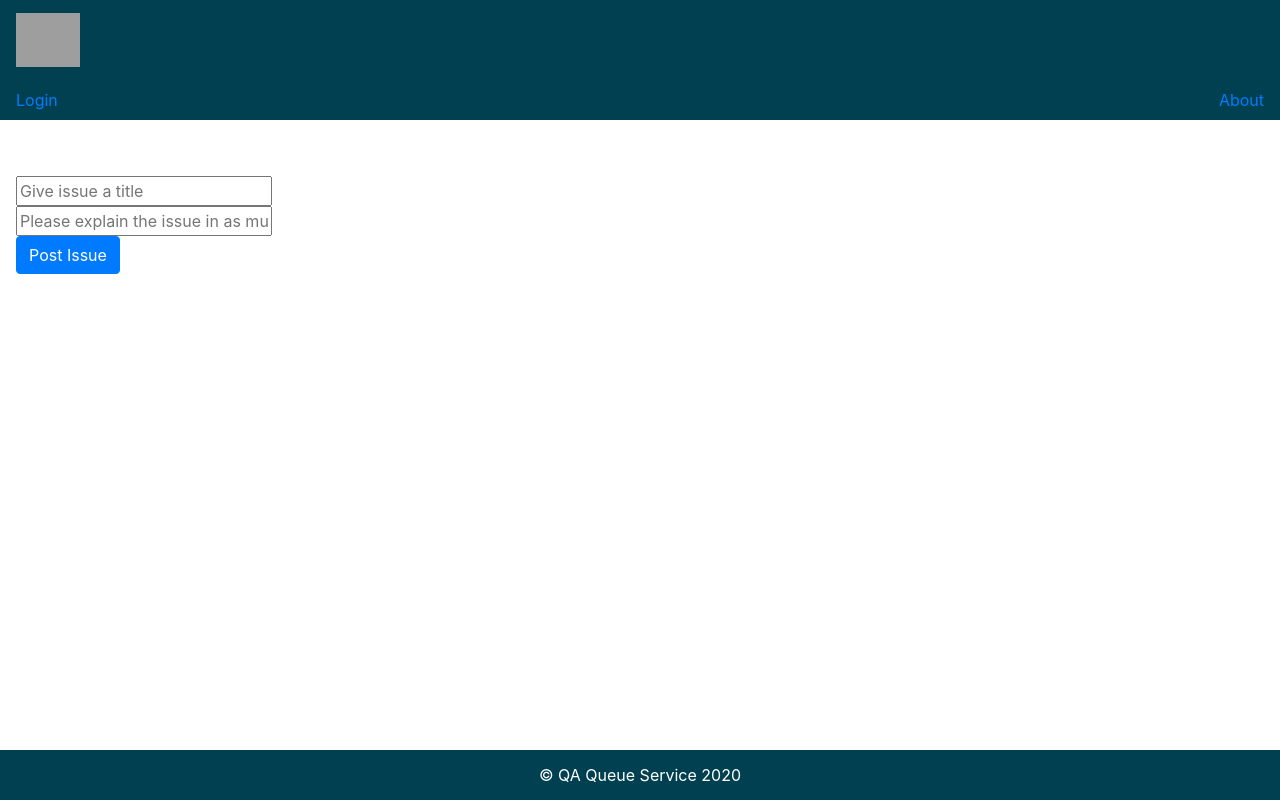
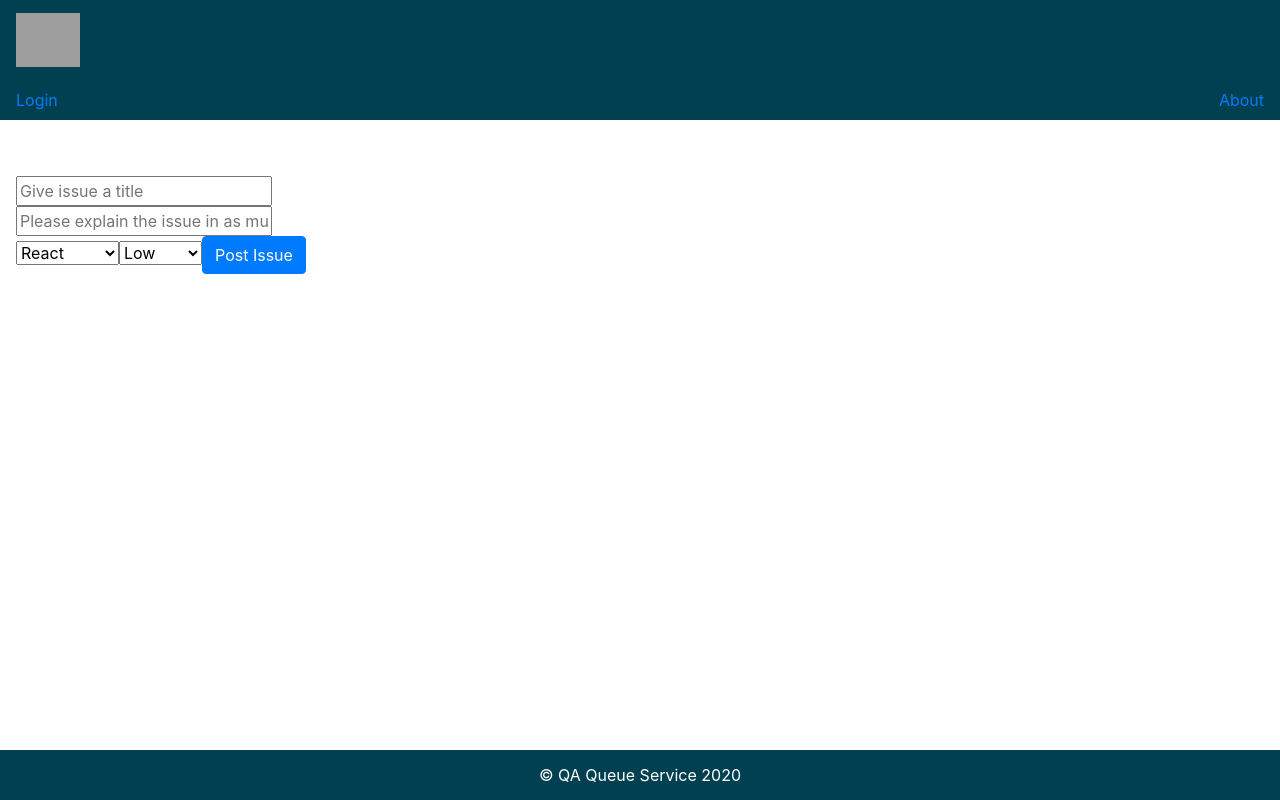
Before and after one commit to sa-mh/QA-GP-T2, a React (Create React App) app in the folder App/frontend/: page /postIssue in a window 1280 px wide. Built offline with nearby package versions, Linux system fonts and the light colour scheme; grey boxes are pictures that could not be loaded.

Commit message:
Added axios request and most fields for post request. -LT

```diff
--- a/App/frontend/src/Components/Create-Account-page/CreateAccount.jsx
+++ b/App/frontend/src/Components/Create-Account-page/CreateAccount.jsx
@@ -46,7 +46,7 @@ const CreateAccount = () => {
 
     const post_createAccount = (e) => {
         e.preventDefault();
-        axios.post("/create/trainee", {
+        axios.post("/trainee/create", {
             firstName: firstname,
             lastName: lastname,
             qaEmail: qaEmail,
--- a/App/frontend/src/Components/Login-page/LoginPage.jsx
+++ b/App/frontend/src/Components/Login-page/LoginPage.jsx
@@ -1,4 +1,4 @@
-import React, {useState, Redirect} from 'react'
+import React, {useState} from 'react'
 import { Link } from 'react-router-dom'
 import axios from 'axios'
 // import { Switch } from 'react-router-dom'
@@ -13,7 +13,7 @@ const LoginPage = props => {
 
     const get_Login = (e) => {
         e.preventDefault();
-        axios.get("/get/" + memberType + "/" + username)
+        axios.get("/"+ memberType + "/get/" + username)
         .then(response =>{
             console.log(response);
             if(response.data.password === password){
--- a/App/frontend/src/Components/Trainee/PostIssues/PostIssues.jsx
+++ b/App/frontend/src/Components/Trainee/PostIssues/PostIssues.jsx
@@ -3,26 +3,20 @@ import axios from 'axios'
 
 const PostIssues = () => {
 
-    const [title, setTitle] = useState("");
-    const [description, setDescription] = useState("");
+    const [ticketTitle, setTitle] = useState("");
+    const [ticketIssue, setIssue] = useState("");
+    const [ticketTopic, setTopic] = useState("");
+    const [ticketPriority, setPriority] = useState("");
 
-    const updateTitle = (e) => {
-        e.preventDefault();
-        setTitle(e.target.value);
-    }
-
-    const updateDesciption = (e) => {
-        e.preventDefault();
-        setDescription(e.target.value);
-    }
+    //Need to find a way to retrieve the Trainee ID - Likely via prop/state from Login Screen
+    const [traineeID] = useState(6)
 
     const post_newIssue = (e) => {
         e.preventDefault();
-        axios.post("/create/ticket", {
+        axios.post("/ticket/create", {
             title: ticketTitle,
 	        issue: ticketIssue,
 	        topic: ticketTopic,
-	        submitDate: ticketDate,
             urgency: ticketPriority,
 	        status: "Open",
 	        traineeID: traineeID,
@@ -42,8 +36,21 @@ const PostIssues = () => {
             <h1 className="signupHeading">Post an issue</h1>
             <div>
                 <form className="ml-3" id="postIssueForm">
-                    <input className="issueInput" type="text"  onChange={(e) => updateTitle(e)} placeholder="Give issue a title" required></input> <br></br>
-                    <input className="issueInput" type="text"  onChange={(e) => updateDesciption(e)}placeholder="Please explain the issue in as much detail as possible" required></input> <br></br>
+                    <input className="issueInput" type="text"  onChange={e=>setTitle(e.target.value)} placeholder="Give issue a title" required></input> <br></br>
+                    <input className="issueInput" type="text"  onChange={e=>setIssue(e.target.value)} placeholder="Please explain the issue in as much detail as possible" required></input> <br></br>
+                    <select onChange={e=>setTopic(e.target.value)}>
+                            <option value="Bug">Bug</option>
+                            <option value="React" selected>React</option>
+                            <option value="Java">Java</option>
+                            <option value="JavaScript">JavaScript</option>
+                            <option value="Terraform">Terraform</option>
+                            <option value="Ansible">Ansible</option>
+                    </select>
+                    <select onChange={e=>setPriority(e.target.value)}>
+                            <option value="1">High</option>
+                            <option value="2">Medium</option>
+                            <option value="3" selected>Low</option>
+                    </select>
                     <button className="btn btn-primary" id="signupButton" type="submit" onClick={e=>post_newIssue(e)}>Post Issue</button>
                 </form>
             </div>
```
Also changed, not shown: App/frontend/package.json (+2 -10 lines), 1 other file (tests, documents, lock files or other folders).
